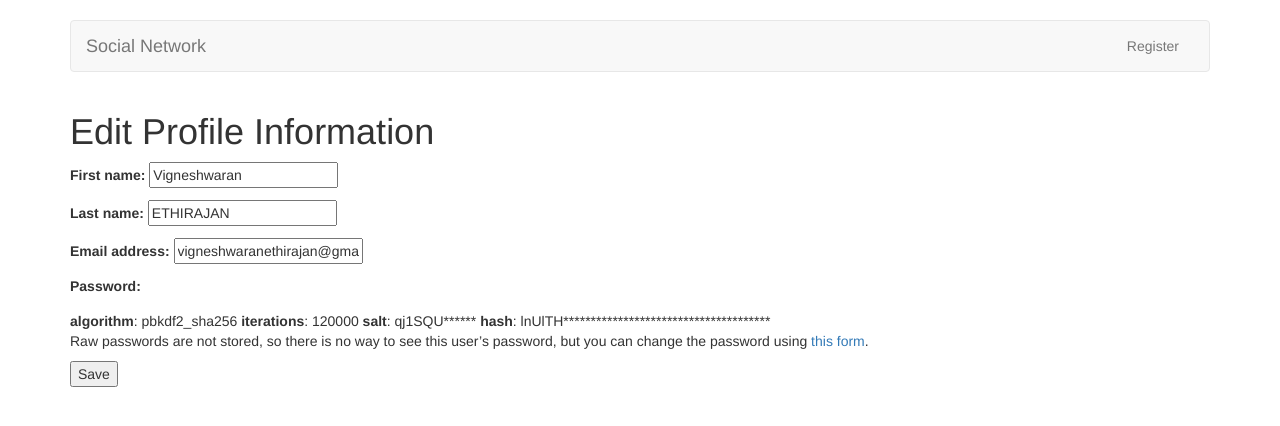
After one commit to evigne/socialnetwork-django, a Django app: page /account/profile/edit/ in a window 1280 px wide. The commit adds this page. Shown: the top 426 px of the page. Run offline with Django 3.2, Linux system fonts and the light colour scheme; a user stored in the database is signed in; some libraries are stand-ins or nearby versions.

Commit message:
add user account details,profile edits,change password and reset password

```diff
--- /dev/null
+++ b/accounts/forms.py
@@ -0,0 +1,95 @@
+from django import forms #to use forms from django
+from django.contrib.auth.models import User # to use User model from django
+from django.contrib.auth.forms import UserCreationForm,UserChangeForm
+
+class RegistrationForm(UserCreationForm):
+     email = forms.EmailField(required=True)
+
+
+     class Meta:
+         model = User
+         fields = (
+             "username",
+             "first_name",
+             "last_name",
+             "email",
+             "password1",
+             "password2"
+         )
+
+     def save(self, commit=True):
+         """
+         username ,password1, password2 already inherited from UserCreationForm
+         """
+         user = super(RegistrationForm, self).save(commit=False)
+         user.first_name = self.cleaned_data['first_name']
+         user.last_name = self.cleaned_data['last_name']
+         user.email = self.cleaned_data['email']
+
+         if commit:
+             user.save()
+
+         return user
+
+
+
+
+class EditProfileForm(UserChangeForm):
+
+
+    class Meta:
+        model = User
+        fields = (
+            "first_name",
+            "last_name",
+            "email",
+            "password"
+        )
+        """
+        or we can use
+        exclude = ('list of field we need to exclude')
+        """
+
+
+
+
+"""
+
+# User creation form from django docs for reference
+
+class UserCreationForm(forms.ModelForm):
+
+    # A form that creates a user, with no privileges, from the given username and
+    # password.
+
+    error_messages = {
+        'password_mismatch': _("The two password fields didn't match."),
+    }
+    password1 = forms.CharField(label=_("Password"),
+        widget=forms.PasswordInput)
+    password2 = forms.CharField(label=_("Password confirmation"),
+        widget=forms.PasswordInput,
+        help_text=_("Enter the same password as above, for verification."))
+
+    class Meta:
+        model = User
+        fields = ("username",)
+
+    def clean_password2(self):
+        password1 = self.cleaned_data.get("password1")
+        password2 = self.cleaned_data.get("password2")
+        if password1 and password2 and password1 != password2:
+            raise forms.ValidationError(
+                self.error_messages['password_mismatch'],
+                code='password_mismatch',
+            )
+        return password2
+
+    def save(self, commit=True):
+        user = super(UserCreationForm, self).save(commit=False)
+        user.set_password(self.cleaned_data["password1"])
+        if commit:
+            user.save()
+
+        return user
+"""
--- a/accounts/models.py
+++ b/accounts/models.py
@@ -4,15 +4,15 @@ from django.db.models.signals import post_save #going to save the user object (d
 
 
 class UserProfile(models.Model):
-    user = models.OneToOneField(User,on_delete=models.CASCADE)
+    user = models.OneToOneField(User,on_delete=models.CASCADE) #like foreign key to store the user that is created
     description = models.CharField(max_length=120,default='')
     city = models.CharField(max_length=120,default='')
     website = models.URLField(default='')
     phone = models.IntegerField(default=0)
 
-def create_profile(sender,**kwargs):
+def create_profile(sender,**kwargs): #creating the user profile
     if kwargs['created']:
         user_profile = UserProfile.objects.create(user=kwargs['instance'])
 
-#connecting to post save signal
+#connecting to post save signal to create user profile when the user is created
 post_save.connect(create_profile,sender=User)
--- /dev/null
+++ b/accounts/templates/accounts/edit_profile.html
@@ -0,0 +1,23 @@
+{% extends 'base.html' %}
+
+
+{% block head %}
+<title>Profile Home</title>
+{% endblock %}
+
+{% block body %}
+
+<div class="container">
+    <h1>Edit Profile Information</h1>
+    <form method="post">
+        {% csrf_token %}
+        {{ form.as_p }}
+        <button type="submit">Save</button>
+    </form>
+    <br>
+
+    </p>
+</div>
+
+
+{% endblock %}
--- a/accounts/templates/base.html
+++ b/accounts/templates/base.html
@@ -27,7 +27,9 @@
             <a class="navbar-brand" href="/">Social Network</a>
           </div>
           <div id="navbar" class="navbar-collapse collapse">
-
+            <!--<ul class="nav navbar-nav">-->
+              <!--<li class="active"><a href="/account/profile">Profile</a></li>-->
+            <!--</ul>-->
             <ul class="nav navbar-nav navbar-right">
 
               <li><a href="/account/register">Register</a></li>
--- a/accounts/urls.py
+++ b/accounts/urls.py
@@ -1,9 +1,30 @@
 from django.conf.urls import url
-from django.contrib.auth.views import LoginView,LogoutView
+from django.contrib.auth.views import (LoginView,LogoutView,
+                                       PasswordResetView,PasswordResetDoneView,
+                                       PasswordResetConfirmView,PasswordResetCompleteView)
 from . import views
 
 urlpatterns=[
     url(r'^$',views.home),
-    url(r'login/$',LoginView.as_view(template_name= 'accounts/login.html')),
-    url(r'logout/$',LogoutView.as_view(template_name='accounts/logout.html')),
+    url(r'^login/$',LoginView.as_view(template_name= 'accounts/login.html')),
+    url(r'^logout/$',LogoutView.as_view(template_name='accounts/logout.html')),
+    url(r'^register/$',views.register,name='register'),
+    url(r'^profile/$',views.view_profile, name='view_profile'),
+    url(r'^profile/edit/$',views.edit_profile,name='edit_profile'),
+    url(r'^change-password/$',views.change_password,name='change_password'),
+    url(r'^reset-password/$',PasswordResetView.as_view(template_name='accounts/reset_password.html'),name='reset_password'),
+    url(r'^reset-password/done/$',PasswordResetDoneView.as_view(template_name='accounts/reset_password_done.html'),name='password_reset_done'),
+    url(r'^reset-password/confirm/(?P<uidb64>[0-9A-zA-z]+)-(?P<token>.+)/$',PasswordResetConfirmView.as_view(template_name='accounts/reset_password_confirm.html'),name='password_reset_confirm'),
+    url(r'^reset-password/complete/$',PasswordResetCompleteView.as_view(template_name='accounts/reset_password_complete.html'),name='password_reset_complete'),
+
 ]
+
+"""
+
+Error: [Errno 111] Connection refused
+
+To run locally for Debugging Purpose
+
+Ref_link: https://stackoverflow.com/questions/5802189/django-errno-111-connection-refused/5802348#5802348
+
+"""
--- a/accounts/views.py
+++ b/accounts/views.py
@@ -1,10 +1,63 @@
-from django.shortcuts import render
-from django.http import HttpResponse
+from django.shortcuts import render,redirect
+from accounts.forms import RegistrationForm, EditProfileForm
+from django.contrib.auth.models import User
+from django.contrib.auth.forms import PasswordChangeForm
+from django.contrib.auth import update_session_auth_hash #to make sure that the user is still logged in after the password reset
 
-# def home(request):
-#     return HttpResponse('Home Page')
 def home(request):
 	numbers=[1,2,3,4,5]
 	name='Vigneshwaran'
 	args = {'myName':name, 'numbers':numbers}
 	return render(request,'accounts/home.html',args)
+
+def register(request):
+	"""Registration form"""
+	if request.method == 'POST':
+		form = RegistrationForm(request.POST)
+		if form.is_valid():
+			form.save()
+
+			return redirect('/account')
+		else:
+			print(form.errors)
+
+	else:
+		# for the first time its going to be a GET method, so just a empty form to handle that request
+		#user need to register for the first time, so the form = UserCreationForm() and then passing the argument to the reg_form.html
+		form = RegistrationForm()
+		args={'form':form}
+		return render(request,'accounts/reg_form.html',args)
+
+
+def view_profile(request):
+	args = {'user':request.user}
+	return render(request,'accounts/profile.html',args)
+
+def edit_profile(request):
+	if request.method == 'POST':
+		form = EditProfileForm(request.POST, instance=request.user)
+		if form.is_valid():
+			form.save()
+			return redirect('/account/profile')
+		else:
+			redirect('account/profile/edit')
+	else:
+		form = EditProfileForm(instance=request.user)
+		args = {'form':form}
+
+		return render(request,'accounts/edit_profile.html',args)
+
+def change_password(request):
+	if request.method == 'POST':
+		form = PasswordChangeForm(data=request.POST, user=request.user) #not instance it should be user
+		if form.is_valid():
+			form.save()
+			update_session_auth_hash(request, form.user)  # user of the particular form
+			return redirect('/account/profile')
+		else:
+			return redirect('/account/change-password')
+	else:
+		form = PasswordChangeForm(user=request.user) #not instance it should be user
+		args = {'form':form}
+
+		return render(request,'accounts/change_password.html',args)
--- a/sitenew/settings.py
+++ b/sitenew/settings.py
@@ -121,3 +121,6 @@ USE_TZ = True
 STATIC_URL = '/static/'
 
 LOGIN_REDIRECT_URL ='/account'
+
+EMAIL_HOST = 'localhost'
+EMAIL_PORT = 1025
--- a/sitenew/urls.py
+++ b/sitenew/urls.py
@@ -20,6 +20,7 @@ from . import views
 
 urlpatterns = [
     url(r'^$', views.login_redirect ,name='login_redirect'),
-    url(r'admin/', admin.site.urls),
-    url(r'^account',include('accounts.urls'))
+    url(r'^admin/', admin.site.urls),
+    url(r'^account/',include('accounts.urls')),
+
 ]
```
Also changed, not shown: accounts/templates/accounts/change_password.html (added, +23 -0 lines), accounts/templates/accounts/profile.html (added, +22 -0 lines), accounts/templates/accounts/reg_form.html (added, +15 -0 lines), accounts/templates/accounts/reset_password.html (added, +17 -0 lines), accounts/templates/accounts/reset_password_complete.html (added, +11 -0 lines), accounts/templates/accounts/reset_password_confirm.html (added, +17 -0 lines), accounts/templates/accounts/reset_password_done.html (added, +11 -0 lines), db.sqlite3.
